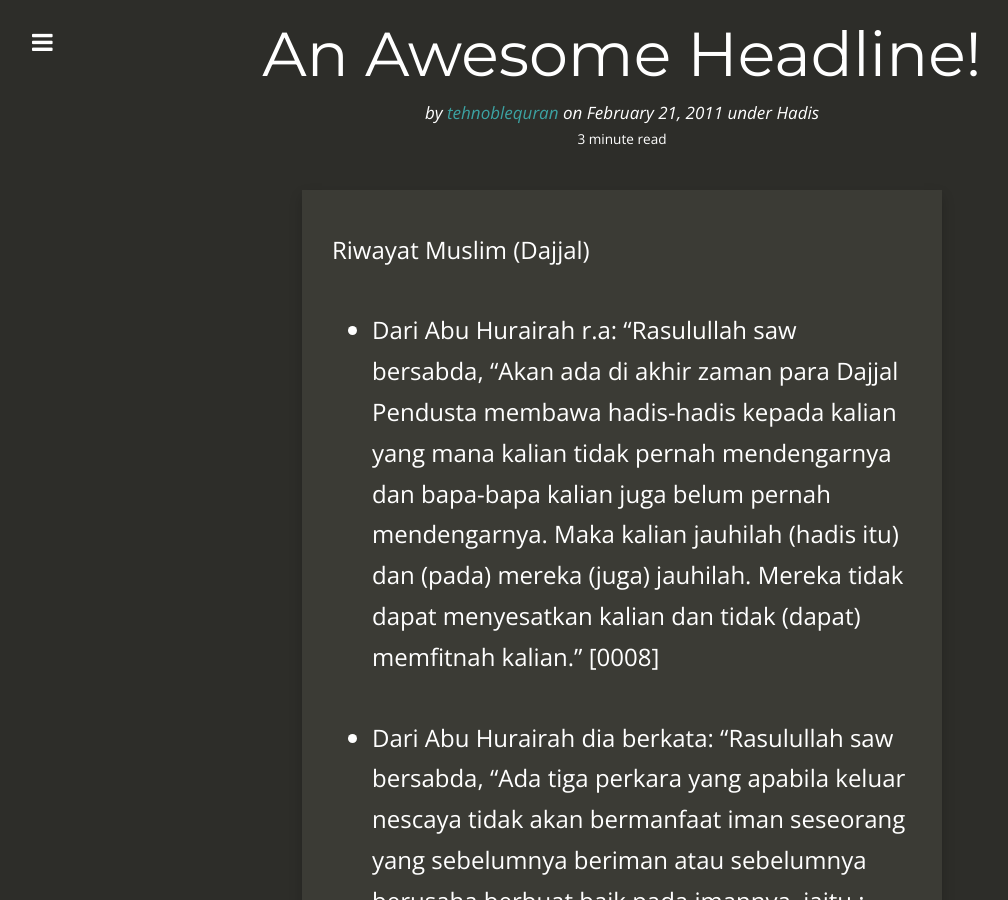
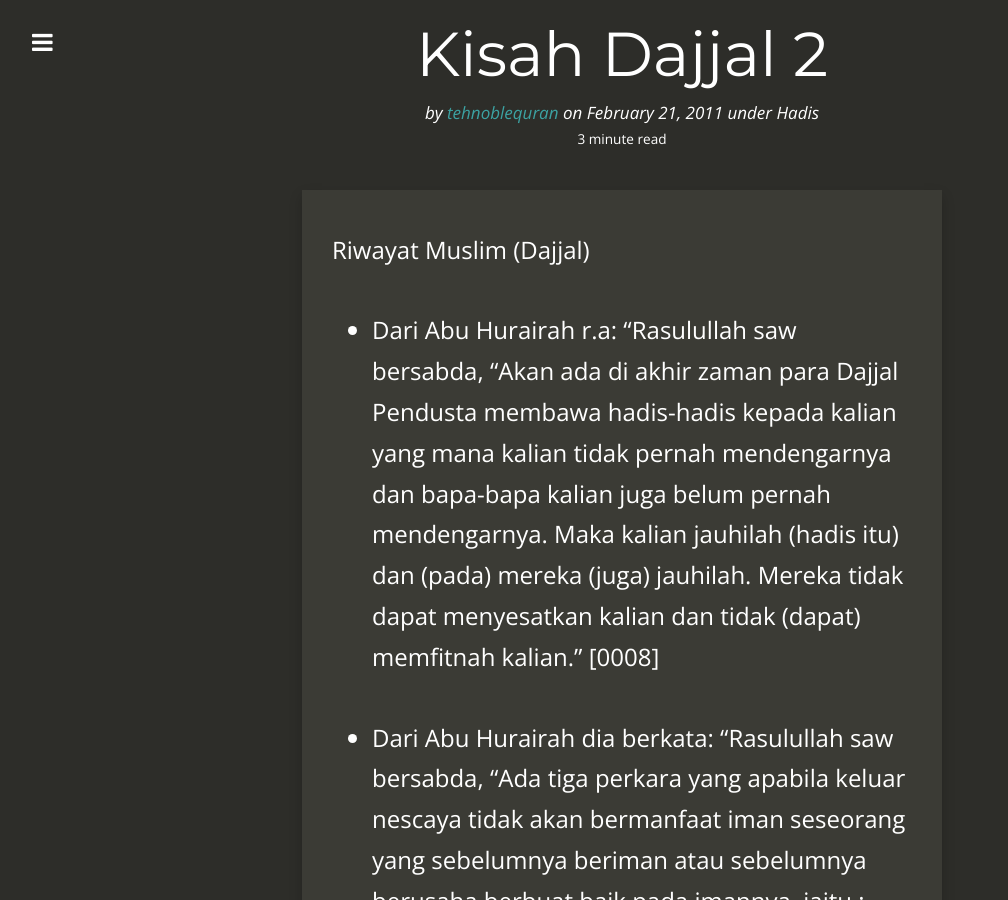
Before and after one commit to kedamaian/swsyafiq, a Jekyll site: the page built from _posts/2011-02-21-kisah-dajjal-2.md, in a window 1280 px wide and 900 px high. Shown: the whole window, without its empty margins (18-1026 px from the left). Built offline with Jekyll 4.4.1, drawn with Linux system fonts in a browser that asks for light colours; nearby versions of some CDN libraries; comment, search, counter and statistics services are not loaded.

Commit message:
Updated 2011-02-21-kisah-dajjal-2.md

```diff
--- a/_posts/2011-02-21-kisah-dajjal-2.md
+++ b/_posts/2011-02-21-kisah-dajjal-2.md
@@ -2,7 +2,7 @@
 layout: post
 published: true
 author: tehnoblequran
-title: An Awesome Headline!
+title: Kisah Dajjal 2
 categories:
   - Hadis
 ---
```
